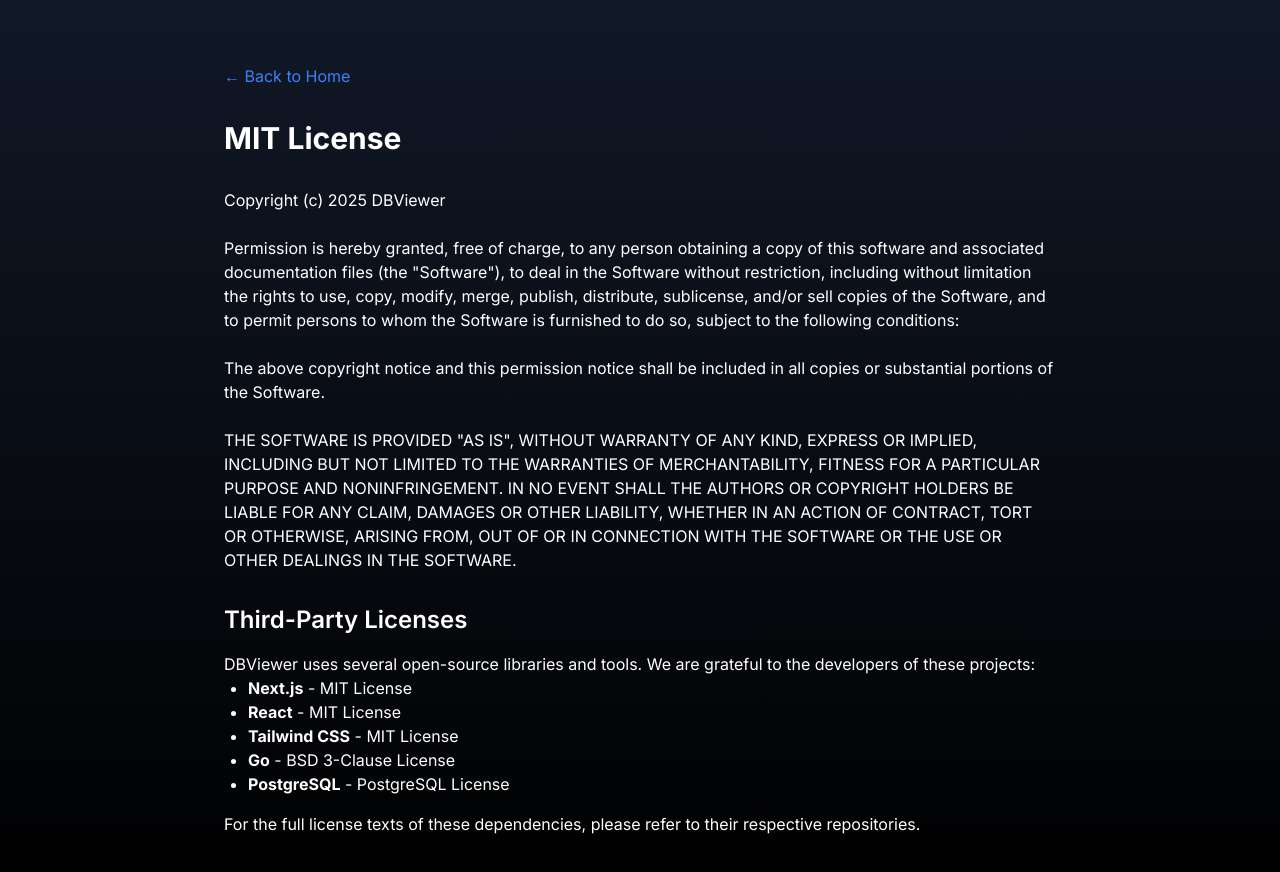
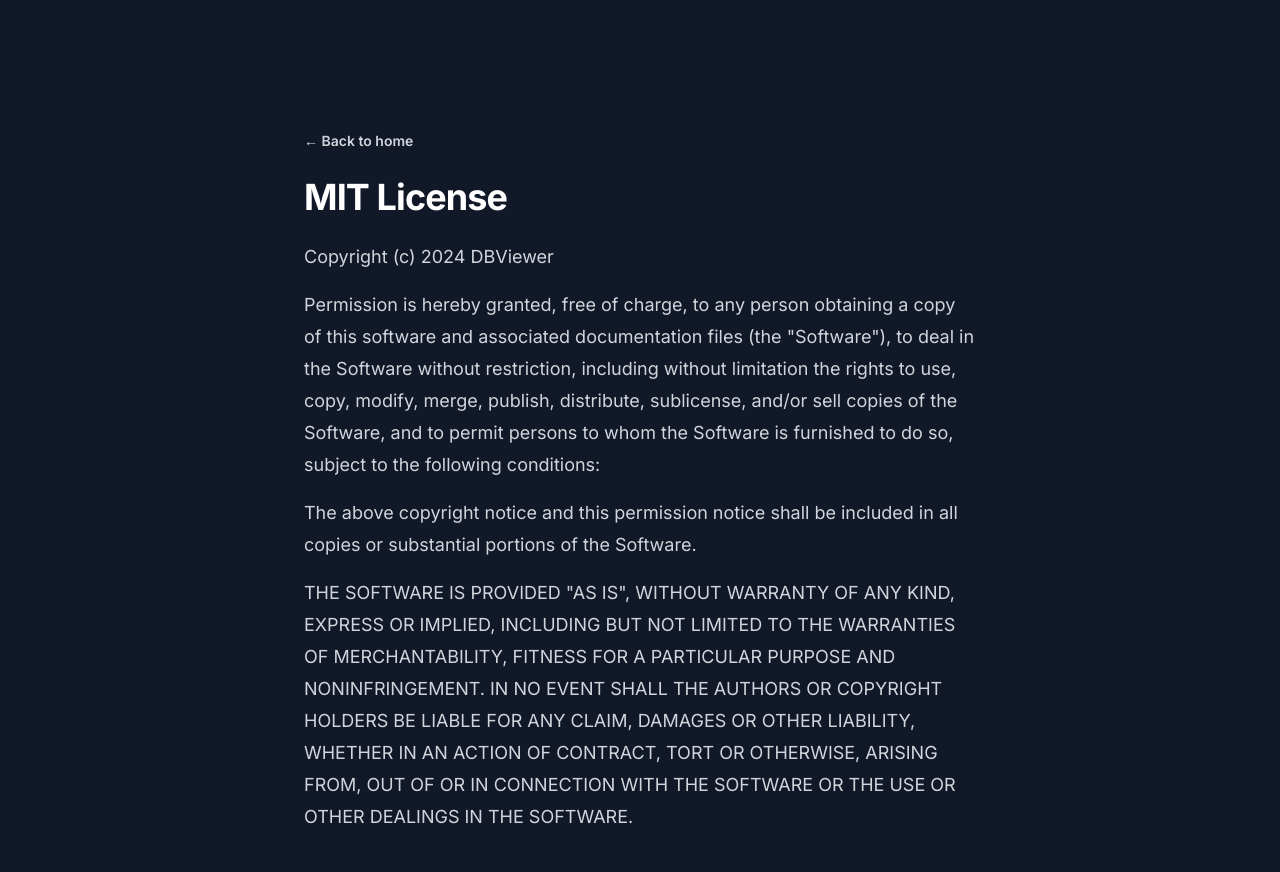
Before and after one commit to proSamik/database-viewer-in-web, a Next.js app in the folder client/: page /license in a window 1280 px wide. Shown: the top 872 px of the page. Built offline with nearby package versions, Linux system fonts and the light colour scheme.

Commit message:
Refactor License page component for improved structure and styling
- Rename License function to LicensePage for clarity
- Update layout and styling for better readability and user experience
- Enhance copyright notice and license text formatting
- Maintain navigation link to return to the home page

```diff
--- a/client/src/app/license/page.tsx
+++ b/client/src/app/license/page.tsx
@@ -2,37 +2,31 @@
 
 import Link from 'next/link';
 
-export default function License() {
+export default function LicensePage() {
   return (
-    <div className="min-h-screen bg-gradient-to-b from-gray-900 to-black text-white">
-      <div className="max-w-4xl mx-auto px-4 py-16 sm:px-6 lg:px-8">
-        <div className="mb-8">
-          <Link href="/" className="text-blue-500 hover:text-blue-400">
-            &larr; Back to Home
+    <div className="min-h-screen bg-gray-900 py-24 sm:py-32">
+      <div className="mx-auto max-w-7xl px-6 lg:px-8">
+        <div className="mx-auto max-w-2xl">
+          <Link href="/" className="text-sm font-semibold leading-6 text-gray-300 hover:text-white">
+            &larr; Back to home
           </Link>
-        </div>
-
-        <h1 className="text-3xl font-bold mb-8">MIT License</h1>
-
-        <div className="prose prose-invert max-w-none">
-          <p className="mb-6">Copyright (c) {new Date().getFullYear()} DBViewer</p>
-
-          <p className="mb-6">
+          <h1 className="mt-6 text-3xl font-bold tracking-tight text-white sm:text-4xl">MIT License</h1>
+          <div className="mt-6 text-lg leading-8 text-gray-300">
+            <p>Copyright (c) 2024 DBViewer</p>
+            <p className="mt-4">
               Permission is hereby granted, free of charge, to any person obtaining a copy
-            of this software and associated documentation files (the "Software"), to deal
+              of this software and associated documentation files (the &quot;Software&quot;), to deal
               in the Software without restriction, including without limitation the rights
               to use, copy, modify, merge, publish, distribute, sublicense, and/or sell
               copies of the Software, and to permit persons to whom the Software is
               furnished to do so, subject to the following conditions:
             </p>
-
-          <p className="mb-6">
+            <p className="mt-4">
               The above copyright notice and this permission notice shall be included in all
               copies or substantial portions of the Software.
             </p>
-
-          <p className="mb-6">
-            THE SOFTWARE IS PROVIDED "AS IS", WITHOUT WARRANTY OF ANY KIND, EXPRESS OR
+            <p className="mt-4">
+              THE SOFTWARE IS PROVIDED &quot;AS IS&quot;, WITHOUT WARRANTY OF ANY KIND, EXPRESS OR
               IMPLIED, INCLUDING BUT NOT LIMITED TO THE WARRANTIES OF MERCHANTABILITY,
               FITNESS FOR A PARTICULAR PURPOSE AND NONINFRINGEMENT. IN NO EVENT SHALL THE
               AUTHORS OR COPYRIGHT HOLDERS BE LIABLE FOR ANY CLAIM, DAMAGES OR OTHER
@@ -40,33 +34,7 @@
               OUT OF OR IN CONNECTION WITH THE SOFTWARE OR THE USE OR OTHER DEALINGS IN THE
               SOFTWARE.
             </p>
-
-          <h2 className="text-2xl font-semibold mt-8 mb-4">Third-Party Licenses</h2>
-          <p>
-            DBViewer uses several open-source libraries and tools. We are grateful to the developers of these projects:
-          </p>
-
-          <ul className="list-disc pl-6 mb-4">
-            <li>
-              <strong>Next.js</strong> - MIT License
-            </li>
-            <li>
-              <strong>React</strong> - MIT License
-            </li>
-            <li>
-              <strong>Tailwind CSS</strong> - MIT License
-            </li>
-            <li>
-              <strong>Go</strong> - BSD 3-Clause License
-            </li>
-            <li>
-              <strong>PostgreSQL</strong> - PostgreSQL License
-            </li>
-          </ul>
-
-          <p>
-            For the full license texts of these dependencies, please refer to their respective repositories.
-          </p>
+          </div>
         </div>
       </div>
     </div>
```
Lines whose indentation alone changed are shown as unchanged.
